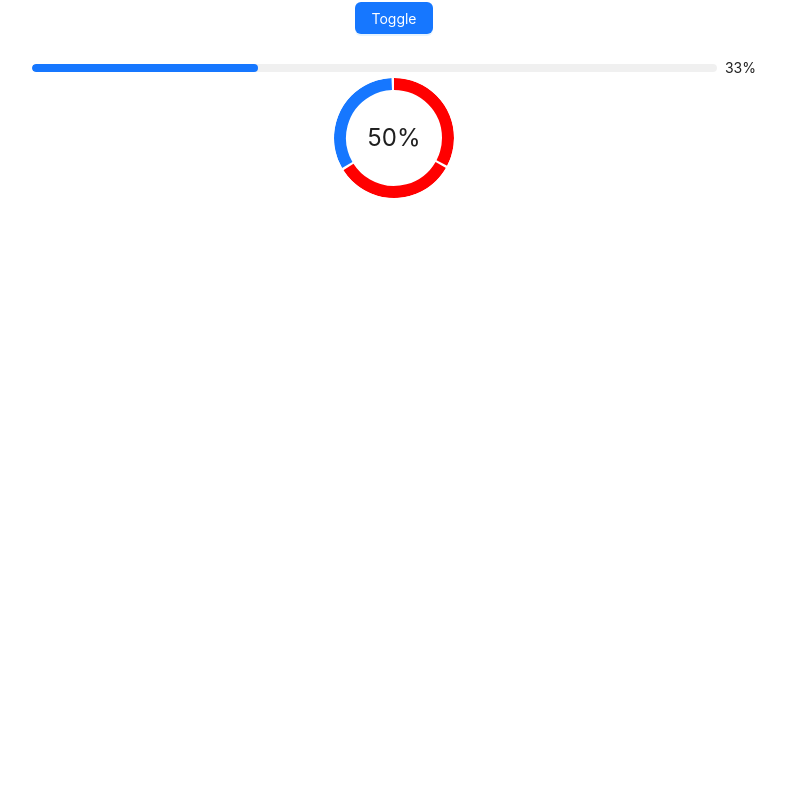
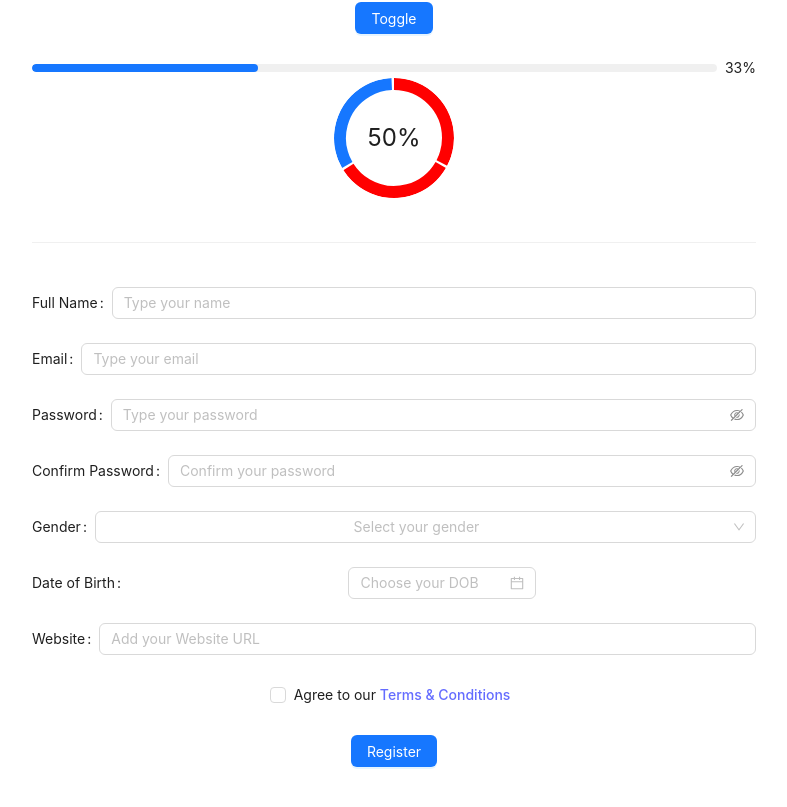
Before and after one commit to Shashi5657/ANTD_framework, a React (Vite) app: page / in a window 1280 px wide. Shown: the part 866-1673 px from the top of the page, without its empty margins (246-1033 px from the left). Before the commit the page ends 1096 px from the top, so only its background shows below. Built offline with nearby package versions, Linux system fonts and the light colour scheme.

Commit message:
Form Validation

```diff
--- a/src/App.jsx
+++ b/src/App.jsx
@@ -1,10 +1,11 @@
-import { Button, Input, Select, Table } from "antd";
+import { Button, Divider, Input, Select, Table } from "antd";
 import "./App.css";
 import FormPage from "./components/FormPage";
 import TableData from "./components/Table";
 import DateTimePicker from "./components/DateTimePicker";
 import Spinning from "./components/Spinning";
 import Progressbar from "./components/Progressbar";
+import FormValidation from "./components/FormValidation";
 
 function App() {
   const fruits = ["apple", "banana", "orange", "grapes"];
@@ -35,6 +36,8 @@
       <DateTimePicker />
       <Spinning />
       <Progressbar />
+      <Divider />
+      <FormValidation />
     </div>
   );
 }
--- /dev/null
+++ b/src/components/FormValidation.jsx
@@ -0,0 +1,46 @@
+import { Button, Checkbox, DatePicker, Form, Input, Select } from "antd";
+
+const FormValidation = () => {
+  return (
+    <div>
+      <Form>
+        <Form.Item name="fullName" label="Full Name">
+          <Input placeholder="Type your name" />
+        </Form.Item>
+        <Form.Item name="email" label="Email">
+          <Input placeholder="Type your email" />
+        </Form.Item>
+        <Form.Item name="password" label="Password">
+          <Input.Password placeholder="Type your password" />
+        </Form.Item>
+        <Form.Item name="confirmPassword" label="Confirm Password">
+          <Input.Password placeholder="Confirm your password" />
+        </Form.Item>
+        <Form.Item name="gender" label="Gender">
+          <Select placeholder="Select your gender">
+            <Select.Option value="male">Male</Select.Option>
+            <Select.Option value="female">Female</Select.Option>
+          </Select>
+        </Form.Item>
+        <Form.Item name="dob" label="Date of Birth">
+          <DatePicker picker="date" placeholder="Choose your DOB" />
+        </Form.Item>
+        <Form.Item name="website" label="Website">
+          <Input placeholder="Add your Website URL" />
+        </Form.Item>
+        <Form.Item name="agreement">
+          <Checkbox>
+            Agree to our <a href="#">Terms & Conditions</a>
+          </Checkbox>
+        </Form.Item>
+        <Form.Item>
+          <Button type="primary" htmlType="submit">
+            Register
+          </Button>
+        </Form.Item>
+      </Form>
+    </div>
+  );
+};
+
+export default FormValidation;
```
